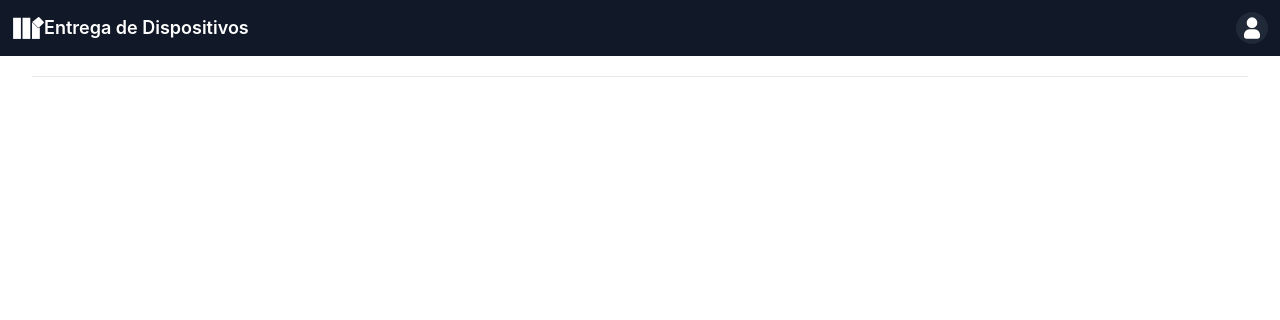
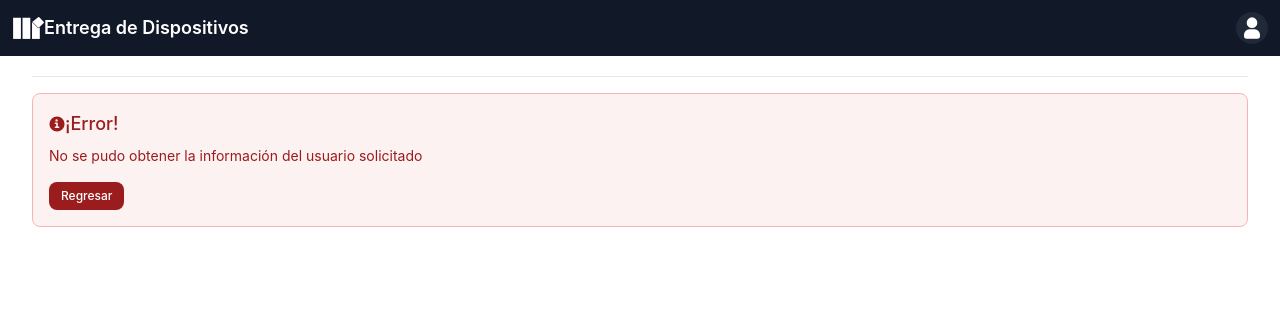
Before and after one commit to nlh-dev/ssmr-device-control-web, a PHP site: page /php/updateUsers// in a window 1280 px wide. Shown: the top 320 px of the page. Run offline with PHP 8.4, Linux system fonts and the light colour scheme; the visitor is signed in with stand-in values (Sample User, id 1); some libraries are stand-ins or nearby versions.

Commit message:
user's module done, must work on other modules

```diff
--- a/app/ajax/userAjax.php
+++ b/app/ajax/userAjax.php
@@ -18,8 +18,9 @@
         }
 
         if ($_POST['userModule'] == "updateUser") {
-            echo $instanceUser->deleteUserController();
+            echo $instanceUser->updateUserController();
         }
+
 
     } else {
         session_destroy();
--- a/app/views/content/logout-view.php
+++ b/app/views/content/logout-view.php
@@ -1,6 +1,2 @@
 <?php
-
     $instanceLogin -> singOutController();
-
-
-?>
--- a/app/views/content/updateUsers-view.php
+++ b/app/views/content/updateUsers-view.php
@@ -1,84 +1,103 @@
 <div class="p-4 sm:ml-64">
     <div class="p-4 mt-14">
         <?php
-
         $userID = $instanceLogin->cleanRequest($url[1]);
-
+        //BREADCRUMB LINKS
         if ($userID == $_SESSION['ID']) {
             include "./app/views/includes/components/breadcrumbProfile.php";
         } else {
             include "./app/views/includes/components/breadcrumbUsers.php";
         } ?>
-
         <hr class="my-4">
-        <!-- BREADCRUMB ENDS -->
 
         <?php
+        //SELECT USER DATA FROM DATABASE
         $userdata = $instanceLogin->selectData("Unique", "users", "user_ID", $userID);
 
-        if ($userdata -> rowCount() == 1) { ?>
+        if ($userdata->rowCount() == 1) {
+            $userdata = $userdata -> fetch();
+            ?>
 
             <form action="<?= APPURL ?>app/ajax/userAjax.php" class="AjaxForm" method="POST" autocomplete="off">
 
                 <input type="hidden" name="userModule" id="userModule" value="updateUser">
+                <input type="hidden" name="user_ID" id="user_ID" value="<?= $userdata['user_ID']?>">
 
-                <div class="mb-4 flex items-center justify-between">
-                    <div class="flex items-center">
-                        <svg class="w-8 h-8 text-gray-800 mr-2" aria-hidden="true" xmlns="http://www.w3.org/2000/svg" width="24" height="24" fill="currentColor" viewBox="0 0 24 24">
-                            <path d="M6 2c-1.10457 0-2 .89543-2 2v4c0 .55228.44772 1 1 1s1-.44772 1-1V4h12v7h-2c-.5523 0-1 .4477-1 1v2h-1c-.5523 0-1 .4477-1 1s.4477 1 1 1h5c.5523 0 1-.4477 1-1V3.85714C20 2.98529 19.3667 2 18.268 2H6Z" />
-                            <path d="M6 11.5C6 9.567 7.567 8 9.5 8S13 9.567 13 11.5 11.433 15 9.5 15 6 13.433 6 11.5ZM4 20c0-2.2091 1.79086-4 4-4h3c2.2091 0 4 1.7909 4 4 0 1.1046-.8954 2-2 2H6c-1.10457 0-2-.8954-2-2Z" />
-                        </svg>
-                        <?php if ($userID == $_SESSION['ID']) { ?>
-                            <h1 class="text-strong text-xl font-bold text-gray-800">
-                                Información de Perfil:
-                                <?= $_SESSION['firstName'] ?>
-                                <?= $_SESSION['lastName'] ?>
-                            </h1>
-                        <?php } else {  ?>
-                            <h1 class="text-strong text-xl font-bold text-gray-800">
-                                Información de Usuario
-                            </h1>
-                        <?php } ?>
+                <div class="grid mb-6 sm:grid-cols-1 lg:grid-cols-2 xl:grid-cols-3 gap-5">
+                    <div>
+                        <div>
+                            <h1 class="flex items-center justify-center mb-3 text-strong text-xl font-bold text-gray-800">Perfil del Usuario</h1>
+                        </div>
+                        <div class="flex items-center justify-center mb-3">
+                            <p class="font-medium text-lg">Nombre y Apellido</p>
+                        </div>
+                        <div class="flex items-center justify-center mb-3">
+                            <p class="text-gray-500"><?= $userdata['user_FirstName']?> <?= $userdata['user_LastName']?></p>
+                        </div>
+                        <div class="flex items-center justify-center mb-3">
+                            <p class="font-medium text-lg">Nombre de Usuario</p>
+                        </div>
+                        <div class="flex items-center justify-center mb-3">
+                            <p class="text-gray-500"><?= $userdata['user_userName']?></p>
+                        </div>
+                        <div class="flex items-center justify-center mb-3">
+                            <p class="font-medium text-lg">Contraseña</p>
+                        </div>
+                        <div class="flex items-center justify-center mb-3">
+                            <p class="text-gray-500"><?= $userdata['user_Password']?></p>
                         </div>
                     </div>
-
-
-
-                <div class="grid mb-6 sm:grid-cols-1 lg:grid-cols-2 xl:grid-cols-3 gap-5">
-                    <div class="relative">
-                        <input type="text" id="firstName" name="firstName" class="block px-2.5 pb-2.5 pt-4 w-full text-sm text-gray-900 bg-transparent rounded-lg border-1 border-gray-300 appearance-none dark:text-white focus:outline-none focus:ring-0 focus:border-blue-600 peer" placeholder="" />
+                    <div>
+                        <div>
+                            <h1 class="flex items-center justify-center mb-4 text-strong text-xl font-bold text-gray-800">Actualizar</h1>
+                        </div>
+                        <div class="relative mb-4">
+                            <input type="text" id="firstName" name="firstName" class="block px-2.5 pb-2.5 pt-4 w-full text-sm text-gray-900 bg-transparent rounded-lg border-1 border-gray-300 appearance-none dark:text-white focus:outline-none focus:ring-0 focus:border-blue-600 peer" placeholder="" value="<?= $userdata['user_FirstName']?>"/>
                             <label class="absolute text-sm text-gray-500 dark:text-gray-400 duration-300 transform -translate-y-4 scale-75 top-2 z-10 origin-[0] bg-white px-2 peer-focus:px-2 peer-focus:text-blue-600 peer-focus:dark:text-blue-500 peer-placeholder-shown:scale-100 peer-placeholder-shown:-translate-y-1/2 peer-placeholder-shown:top-1/2 peer-focus:top-2 peer-focus:scale-75 peer-focus:-translate-y-4 rtl:peer-focus:translate-x-1/4 rtl:peer-focus:left-auto start-1">Nombre</label>
                         </div>
 
-                    <div class="relative">
-                        <input type="text" id="lastName" name="lastName" class="block px-2.5 pb-2.5 pt-4 w-full text-sm text-gray-900 bg-transparent rounded-lg border-1 border-gray-300 appearance-none dark:text-white focus:outline-none focus:ring-0 focus:border-blue-600 peer" placeholder=" " />
+                        <div class="relative mb-4">
+                            <input type="text" id="lastName" name="lastName" class="block px-2.5 pb-2.5 pt-4 w-full text-sm text-gray-900 bg-transparent rounded-lg border-1 border-gray-300 appearance-none dark:text-white focus:outline-none focus:ring-0 focus:border-blue-600 peer" placeholder=" " value=" <?= $userdata['user_LastName']?>"/>
                             <label class="absolute text-sm text-gray-500 dark:text-gray-400 duration-300 transform -translate-y-4 scale-75 top-2 z-10 origin-[0] bg-white px-2 peer-focus:px-2 peer-focus:text-blue-600 peer-focus:dark:text-blue-500 peer-placeholder-shown:scale-100 peer-placeholder-shown:-translate-y-1/2 peer-placeholder-shown:top-1/2 peer-focus:top-2 peer-focus:scale-75 peer-focus:-translate-y-4 rtl:peer-focus:translate-x-1/4 rtl:peer-focus:left-auto start-1">Apellido</label>
                         </div>
 
-                    <div class="relative">
-                        <input type="text" id="userName" name="userName" class="block px-2.5 pb-2.5 pt-4 w-full text-sm text-gray-900 bg-transparent rounded-lg border-1 border-gray-300 appearance-none dark:text-white focus:outline-none focus:ring-0 focus:border-blue-600 peer" placeholder=" " />
+                        <div class="relative mb-4">
+                            <input type="text" id="userName" name="userName" class="block px-2.5 pb-2.5 pt-4 w-full text-sm text-gray-900 bg-transparent rounded-lg border-1 border-gray-300 appearance-none dark:text-white focus:outline-none focus:ring-0 focus:border-blue-600 peer" placeholder=" " value=" <?= $userdata['user_userName']?>"/>
                             <label class="absolute text-sm text-gray-500 dark:text-gray-400 duration-300 transform -translate-y-4 scale-75 top-2 z-10 origin-[0] bg-white px-2 peer-focus:px-2 peer-focus:text-blue-600 peer-focus:dark:text-blue-500 peer-placeholder-shown:scale-100 peer-placeholder-shown:-translate-y-1/2 peer-placeholder-shown:top-1/2 peer-focus:top-2 peer-focus:scale-75 peer-focus:-translate-y-4 rtl:peer-focus:translate-x-1/4 rtl:peer-focus:left-auto start-1">Nombre de Usuario</label>
                         </div>
 
                         <div class="relative">
-                        <input type="text" id="userPassword" name="userPassword" class="block px-2.5 pb-2.5 pt-4 w-full text-sm text-gray-900 bg-transparent rounded-lg border-1 border-gray-300 appearance-none dark:text-white focus:outline-none focus:ring-0 focus:border-blue-600 peer" placeholder=" " />
+                            <input type="password" id="userPassword" name="userPassword" class="block px-2.5 pb-2.5 pt-4 w-full text-sm text-gray-900 bg-transparent rounded-lg border-1 border-gray-300 appearance-none dark:text-white focus:outline-none focus:ring-0 focus:border-blue-600 peer" placeholder=" " value=" <?= $userdata['user_Password']?>"/>
                             <label class="absolute text-sm text-gray-500 dark:text-gray-400 duration-300 transform -translate-y-4 scale-75 top-2 z-10 origin-[0] bg-white px-2 peer-focus:px-2 peer-focus:text-blue-600 peer-focus:dark:text-blue-500 peer-placeholder-shown:scale-100 peer-placeholder-shown:-translate-y-1/2 peer-placeholder-shown:top-1/2 peer-focus:top-2 peer-focus:scale-75 peer-focus:-translate-y-4 rtl:peer-focus:translate-x-1/4 rtl:peer-focus:left-auto start-1">Contraseña</label>
                         </div>
                     </div>
+                </div>
 
-                <div class="flex justify-end items-center sm:col-span-1 lg:col-span-2 xl:col-span-3">
-                    <div class="mr-2">
+                <div class="flex justify-end items-center sm:col-span-1 lg:col-span-2 xl:col-span-3 gap-3">
                     <?php include "./app/views/includes/components/buttonBack.php"; ?>
-                    </div>
-                    <div>
                     <button type="submit" id="submitButton" name="submitButton" class="sm:mb-2 text-white bg-blue-700 hover:bg-blue-800 focus:ring-4 focus:outline-none focus:ring-blue-300 font-medium rounded-lg text-sm w-full sm:w-auto px-5 py-2.5 text-center">
                         Actualizar
                     </button>
                 </div>
-                </div>
             </form>
         <?php } else { ?>
-
+            <div id="alert-additional-content-2" class="p-4 mb-4 text-red-800 border border-red-300 rounded-lg bg-red-50 dark:bg-gray-800 dark:text-red-400 dark:border-red-800" role="alert">
+                <div class="flex items-center">
+                    <svg class="flex-shrink-0 w-4 h-4 me-2" aria-hidden="true" xmlns="http://www.w3.org/2000/svg" fill="currentColor" viewBox="0 0 20 20">
+                        <path d="M10 .5a9.5 9.5 0 1 0 9.5 9.5A9.51 9.51 0 0 0 10 .5ZM9.5 4a1.5 1.5 0 1 1 0 3 1.5 1.5 0 0 1 0-3ZM12 15H8a1 1 0 0 1 0-2h1v-3H8a1 1 0 0 1 0-2h2a1 1 0 0 1 1 1v4h1a1 1 0 0 1 0 2Z" />
+                    </svg>
+                    <span class="sr-only">Info</span>
+                    <h3 class="text-lg font-medium">¡Error!</h3>
+                </div>
+                <div class="mt-2 mb-4 text-sm">
+                    No se pudo obtener la información del usuario solicitado
+                </div>
+                <div class="flex">
+                    <a type="button" href="<?= APPURL?>users/" class="text-white bg-red-800 hover:bg-red-900 focus:ring-4 focus:outline-none focus:ring-red-300 font-medium rounded-lg text-xs px-3 py-1.5 me-2 text-center inline-flex items-center dark:bg-red-600 dark:hover:bg-red-700 dark:focus:ring-red-800">
+                        Regresar
+                    </a>
+                </div>
+            </div>
         <?php } ?>
     </div>
 </div>
--- a/index.php
+++ b/index.php
@@ -39,8 +39,8 @@ if (isset($_GET['views'])) {
             $instanceLogin->singOutController();
 
         }
+        require_once $views;
         require_once "./app/views/layouts/sidebar.php";
-        require_once $views;
     }
 
     require_once "./app/views/includes/script.php";
```
Also changed, not shown: app/controllers/userController.php (+147 -32 lines), app/views/content/addUsers-view.php (+6 -5 lines), app/views/content/users-view.php (+0 -11 lines), app/views/js/mainFunction.js (line endings or trailing spaces). Lines whose indentation alone changed are shown as unchanged.
